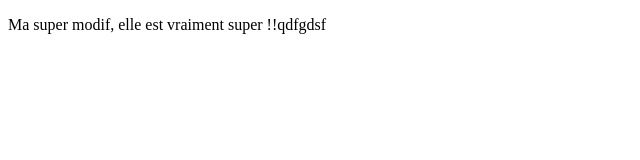
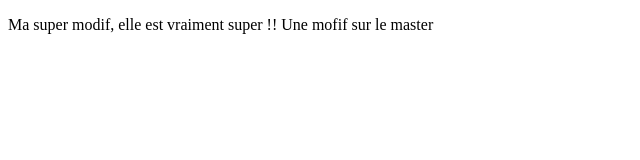
Before and after one commit to Adri133/newrepo, a plain HTML site: page index.html in a window 1280 px wide. Shown: the whole page, without its empty margins (0-640 px from the left). Drawn offline with Linux system fonts and the light colour scheme.

Commit message:
modif du master

```diff
--- a/index.html
+++ b/index.html
@@ -8,7 +8,8 @@
 </head>
 <body>
   <p>
-    Ma super modif, elle est vraiment super !!qdfgdsf
+    Ma super modif, elle est vraiment super !!
+    Une mofif sur le master
   </p>
 </body>
 </html>
```
